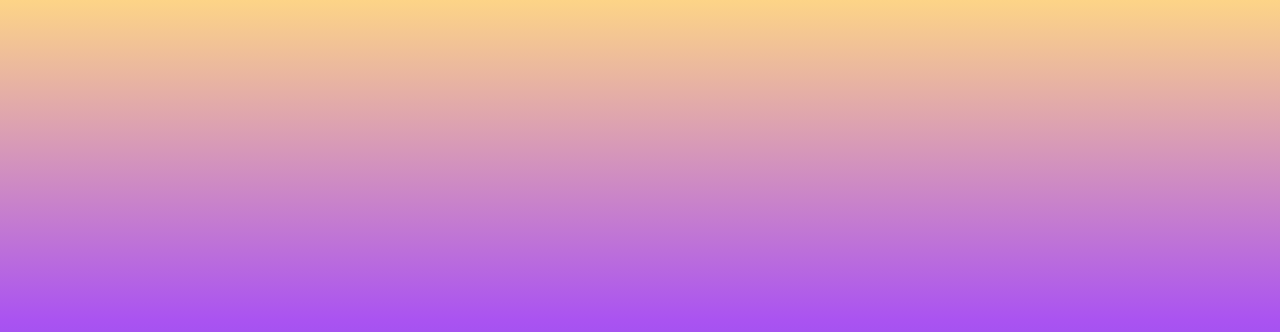
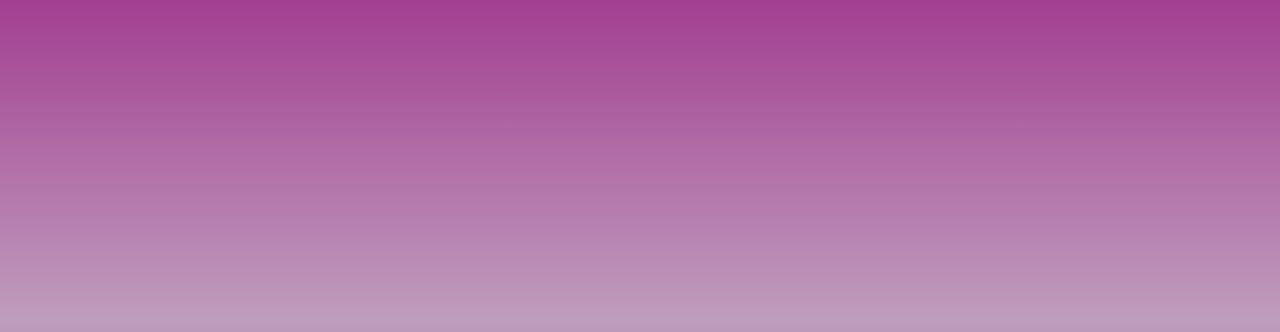
Before and after one commit to BiOh424rD/zephyr, a plain HTML site: page index.html in a window 1280 px wide. Shown: the top 332 px of the page. Drawn offline with nearby package versions, Linux system fonts and the light colour scheme.

Commit message:
Update index.html

```diff
--- a/index.html
+++ b/index.html
@@ -16,10 +16,10 @@ html {
 body {
   /* Permalink - use to edit and share this gradient: http://colorzilla.com/gradient-editor/#87e0fd+0,53cbf1+40,05abe0+100;Blue+3D+%23+16 */
 background: #fdd487; /* Old browsers */
-background: -moz-linear-gradient(top, #fdd487 0%, #aa53f1 40%, #002fff 100%); /* FF3.6-15 */
-background: -webkit-linear-gradient(top, #fdd487 0%,#aa53f1 40%,#002fff 100%); /* Chrome10-25,Safari5.1-6 */
-background: linear-gradient(to bottom, #fdd487 0%,#aa53f1 40%,#002fff 100%); /* W3C, IE10+, FF16+, Chrome26+, Opera12+, Safari7+ */
-filter: progid:DXImageTransform.Microsoft.gradient( startColorstr='#fdd487', endColorstr='#002fff',GradientType=0 ); /* IE6-9 */
+background: -moz-linear-gradient(top, #a33f91 0%, #bf9dbd 40%, #351f6d 100%); /* FF3.6-15 */
+background: -webkit-linear-gradient(top, #a33f91 0%,#bf9dbd 40%,#351f6d 100%); /* Chrome10-25,Safari5.1-6 */
+background: linear-gradient(to bottom, #a33f91 0%,#bf9dbd 40%,#351f6d 100%); /* W3C, IE10+, FF16+, Chrome26+, Opera12+, Safari7+ */
+filter: progid:DXImageTransform.Microsoft.gradient( startColorstr='#a33f91', endColorstr='#351f6d',GradientType=0 ); /* IE6-9 */
 height: 100%;
     margin: 0;
     background-repeat: no-repeat;
```
